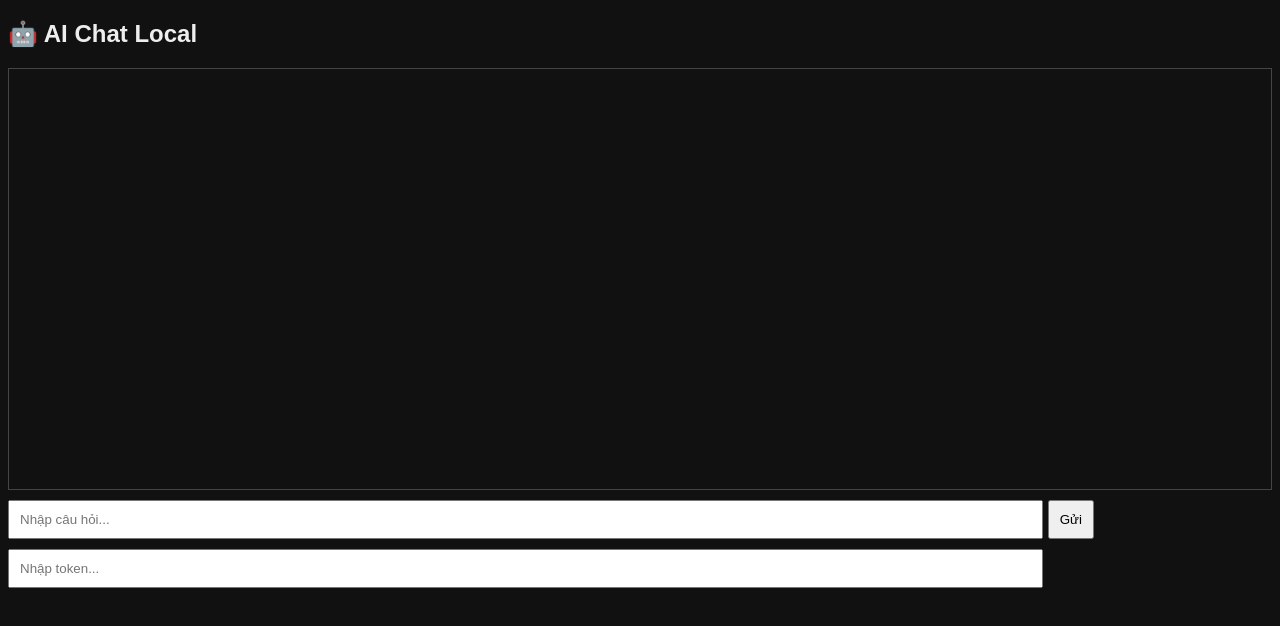
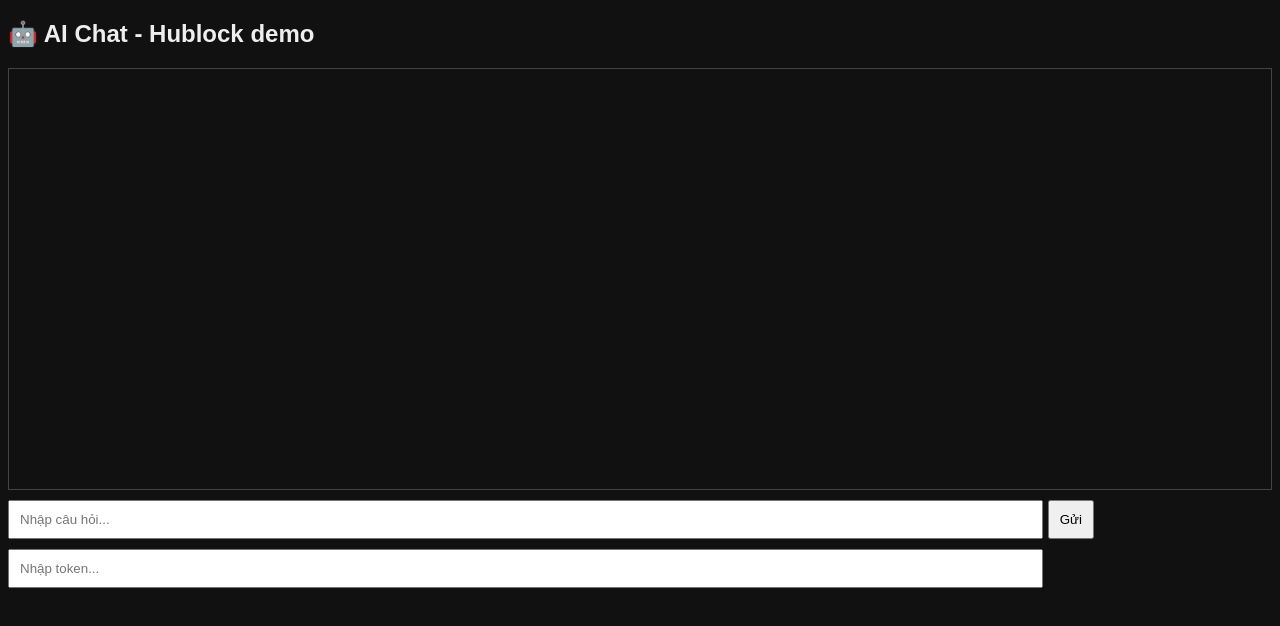
Before and after one commit to dalmatele/ollama-moleculer, a website: page public/ai-chat.html in a window 1280 px wide. Drawn offline with Linux system fonts and the light colour scheme.

```diff
--- a/public/ai-chat.html
+++ b/public/ai-chat.html
@@ -15,7 +15,7 @@
 </head>
 <body>
 
-<h2>🤖 AI Chat Local</h2>
+<h2>🤖 AI Chat - Hublock demo</h2>
 
 <div id="chat"></div>
 
```
